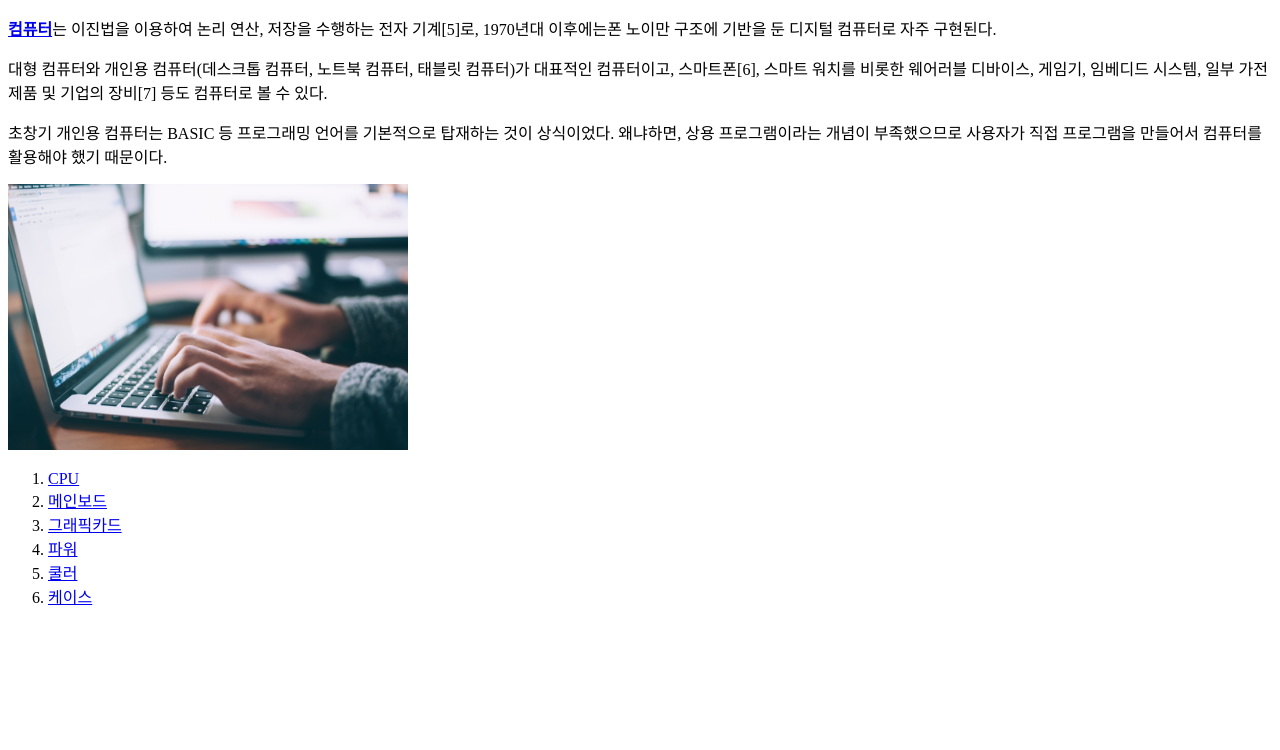
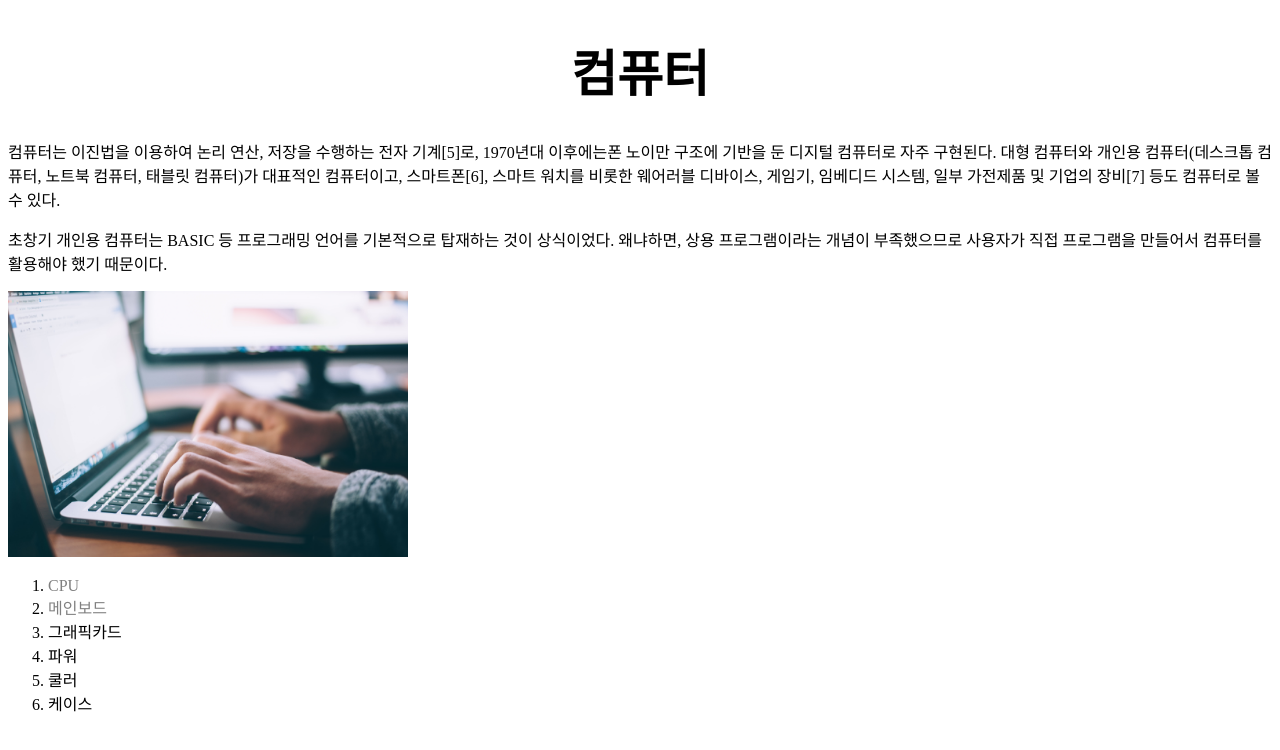
Before and after one commit to wogus2/web1-1, a plain HTML site: page index.html in a window 1280 px wide. Drawn offline with Linux system fonts and the light colour scheme.

Commit message:
Add files via upload

```diff
--- a/index.html
+++ b/index.html
@@ -11,13 +11,25 @@
 <head>
   <title>COMPUTER</title>
   <meta charset="utf-8">
+  <style>
+    a {
+      color:black;
+      text-decoration: none;
+    }
+    h1 {
+      font-size:50px;
+      text-align: center;
+    }
+    .saw {
+      color:gray;
+    }
+  </style>
 </head>
 
 <body>
   <p>
-    <a href="https://namu.wiki/w/%EC%BB%B4%ED%93%A8%ED%84%B0" target="_blank" title="computer" ><strong>컴퓨터</strong></a>는 이진법을 이용하여 논리 연산, 저장을 수행하는 전자 기계[5]로, 1970년대 이후에는폰 노이만 구조에 기반을 둔 디지털 컴퓨터로 자주 구현된다.
-  </p>
-  <p>
+    <a href="https://namu.wiki/w/%EC%BB%B4%ED%93%A8%ED%84%B0" target="_blank" title="computer" ><h1>컴퓨터</h1></a>
+    컴퓨터는 이진법을 이용하여 논리 연산, 저장을 수행하는 전자 기계[5]로, 1970년대 이후에는폰 노이만 구조에 기반을 둔 디지털 컴퓨터로 자주 구현된다.
     대형 컴퓨터와 개인용 컴퓨터(데스크톱 컴퓨터, 노트북 컴퓨터, 태블릿 컴퓨터)가 대표적인 컴퓨터이고, 스마트폰[6], 스마트 워치를 비롯한 웨어러블 디바이스, 게임기, 임베디드 시스템, 일부 가전제품 및 기업의 장비[7] 등도 컴퓨터로 볼 수 있다.
   </p>
   <p>
@@ -27,13 +39,24 @@
   <img src="computer.jpg" width=400>
 
   <ol>
-    <li><a href="CPU.html">CPU</a></li>
-    <li><a href="메인보드.html">메인보드</a></li>
+    <li><a href="CPU.html" class="saw">CPU</a></li>
+    <li><a href="메인보드.html" class="saw">메인보드</a></li>
     <li><a href="그래픽카드.html">그래픽카드</a></li>
     <li><a href="파워.html">파워</a></li>
     <li><a href="쿨러.html">쿨러</a></li>
     <li><a href="케이스.html">케이스</a></li>
   </ol>
 
+<!--
+  <ol>
+    <li><a href="CPU.html"><font color="red">CPU</font></a></li>
+    <li><a href="메인보드.html"><font color="red">메인보드</font></a></li>
+    <li><a href="그래픽카드.html"><font color="red">그래픽카드</font></a></li>
+    <li><a href="파워.html"><font color="red">파워</font></a></li>
+    <li><a href="쿨러.html"><font color="red">쿨러</font></a></li>
+    <li><a href="케이스.html"><font color="red">케이스</font></a></li>
+  </ol>
+-->
+
 </body>
 </html>
```
Also changed, not shown: CPU.html (added, +21 -0 lines).
